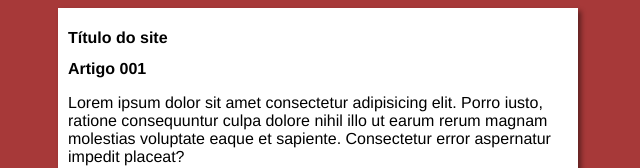
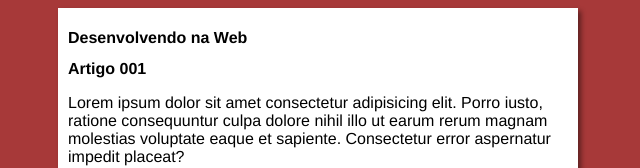
Before and after one commit to Henrique-Ferreira-Ferro/Projeto-Site, a plain HTML site: page index.html in a window 1280 px wide. Shown: the top 168 px of the page, without its empty margins (322-962 px from the left). Drawn offline with Linux system fonts and the light colour scheme.

Commit message:
Colocando titulo no estilo

```diff
--- a/index.html
+++ b/index.html
@@ -10,7 +10,7 @@
 <body>
     <main>
         <header>
-            <h1>Título do site</h1>
+            <h1>Desenvolvendo na Web</h1>
         </header>
         <article>
             <h2>Artigo 001</h2>
```
